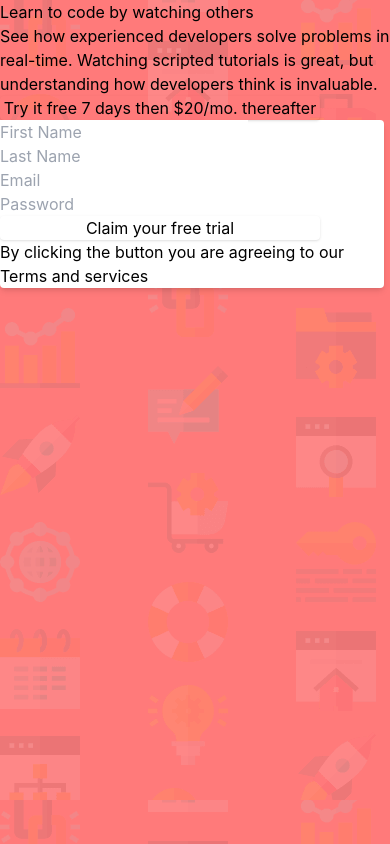
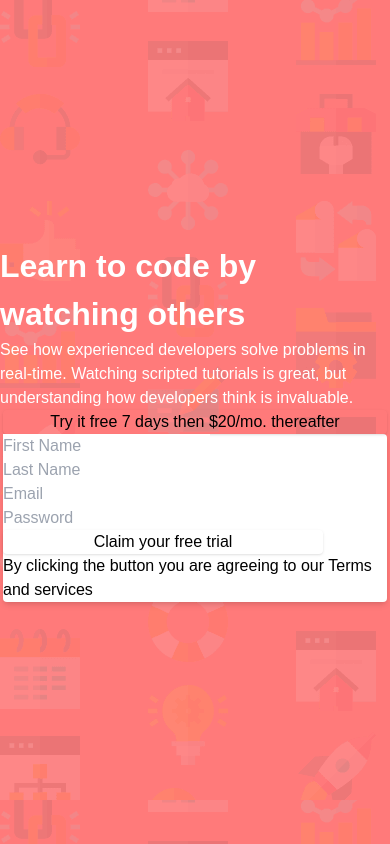
Before and after one commit to IestynGage/sign-up-form, a React (Create React App) app: page / in a window 390 px wide. Built offline with nearby package versions, Linux system fonts and the light colour scheme.

Commit message:
Style font and make page slightly mobile responsive

```diff
--- a/src/Components/Button/Button.tsx
+++ b/src/Components/Button/Button.tsx
@@ -1,9 +1,17 @@
-import FormField from "../FormField/FormField";
+import { CSSProperties } from "react";
+import "./Button.css";
 
 export interface ButtonProps {
+  className?: string;
   label?: string;
+  style?: CSSProperties;
 }
 
-export default function Button({ label }: ButtonProps) {
-  return <button className="w-80 shadow rounded"> {label}</button>;
+export default function Button({ className, label, style }: ButtonProps) {
+  return (
+    <button className={className} style={style}>
+      {" "}
+      {label}
+    </button>
+  );
 }
--- /dev/null
+++ b/src/Components/CodeByWatchingInfoBox/CodeByWatchingInfoBox.css
@@ -0,0 +1,11 @@
+.heading {
+  font-size: 32px;
+  font-weight: 700;
+  color: white;
+}
+
+.depthExplanation {
+  font-size: 16px;
+  font-weight: 300;
+  color: white;
+}
--- a/src/Components/CodeByWatchingInfoBox/CodeByWatchingInfoBox.tsx
+++ b/src/Components/CodeByWatchingInfoBox/CodeByWatchingInfoBox.tsx
@@ -1,15 +1,17 @@
+import "./CodeByWatchingInfoBox.css";
+
 /**
  * Component to display text about the product
  */
-export function CodeByWatchingInfoBox() {
+export default function CodeByWatchingInfoBox() {
   return (
-    <>
-      <h1> Learn to code by watching others</h1>
-      <p>
+    <div>
+      <h1 className="heading"> Learn to code by watching others</h1>
+      <p className="depthExplanation">
         See how experienced developers solve problems in real-time. Watching
         scripted tutorials is great, but understanding how developers think is
         invaluable.
       </p>
-    </>
+    </div>
   );
 }
--- a/src/Components/SignUpCard/SignUpCard.tsx
+++ b/src/Components/SignUpCard/SignUpCard.tsx
@@ -8,7 +8,7 @@ export default function SignUpCard() {
       <FormField label="Last Name" />
       <FormField label="Email" inputType={"email"} />
       <FormField label="Password" inputType={"password"} />
-      <Button label="Claim your free trial" />
+      <Button className="w-80 shadow rounded" label="Claim your free trial" />
       <TermsAndCondition />
     </div>
   );
--- a/src/index.css
+++ b/src/index.css
@@ -1,19 +1,13 @@
 @tailwind base;
 @tailwind components;
 @tailwind utilities;
+@import url("https://fonts.googleapis.com/css2?family=Poppins:wght@400;500;600;800&display=swap");
 
 body {
   margin: 0;
-  font-family: -apple-system, BlinkMacSystemFont, "Segoe UI", "Roboto", "Oxygen",
-    "Ubuntu", "Cantarell", "Fira Sans", "Droid Sans", "Helvetica Neue",
-    sans-serif;
+  font-family: "Poppins", sans-serif;
   -webkit-font-smoothing: antialiased;
   -moz-osx-font-smoothing: grayscale;
-}
-
-code {
-  font-family: source-code-pro, Menlo, Monaco, Consolas, "Courier New",
-    monospace;
 }
 
 :root {
--- a/src/pages/SignUpPage.css
+++ b/src/pages/SignUpPage.css
@@ -2,4 +2,14 @@
   background-color: var(--primary-red);
   min-height: 100vh;
   background-image: url("../assets/bg-intro-desktop.png");
+  display: flex;
+  align-items: center;
+  justify-content: center;
+  flex-direction: row;
 }
+
+@media only screen and (max-width: 600px) {
+  .SignUpPage {
+    flex-direction: column;
+  }
+}
--- a/src/pages/SignUpPage.tsx
+++ b/src/pages/SignUpPage.tsx
@@ -1,15 +1,20 @@
 import "./SignUpPage.css";
 
 import Button from "../Components/Button/Button";
-import { CodeByWatchingInfoBox } from "../Components/CodeByWatchingInfoBox/CodeByWatchingInfoBox";
+import CodeByWatchingInfoBox from "../Components/CodeByWatchingInfoBox/CodeByWatchingInfoBox";
 import SignUpCard from "../Components/SignUpCard/SignUpCard";
 
 export default function SignUpPage() {
   return (
     <div className="SignUpPage">
       <CodeByWatchingInfoBox />
-      <Button label="Try it free 7 days then $20/mo. thereafter" />
-      <SignUpCard />
+      <div>
+        <Button
+          className="w-96 shadow rounded"
+          label="Try it free 7 days then $20/mo. thereafter"
+        />
+        <SignUpCard />
+      </div>
     </div>
   );
 }
```
Also changed, not shown: src/Components/Button/Button.css (added), 1 other file (tests, documents, lock files or other folders).
